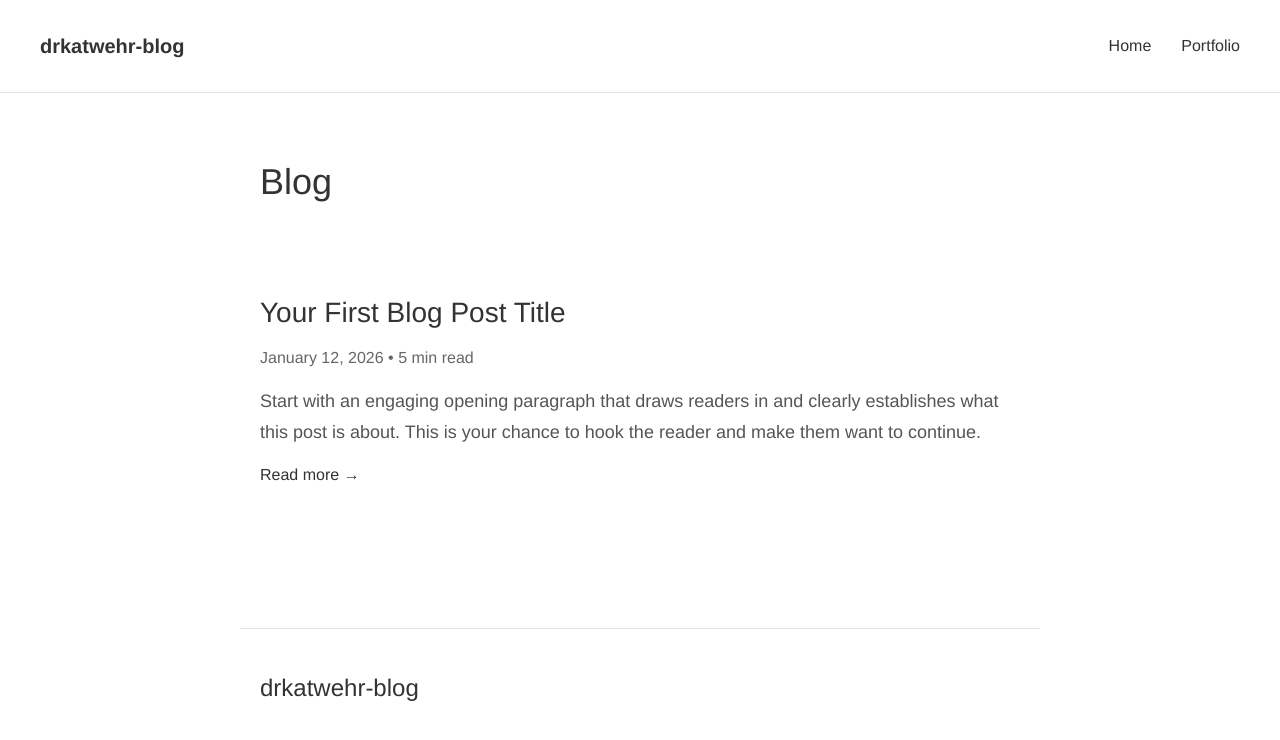
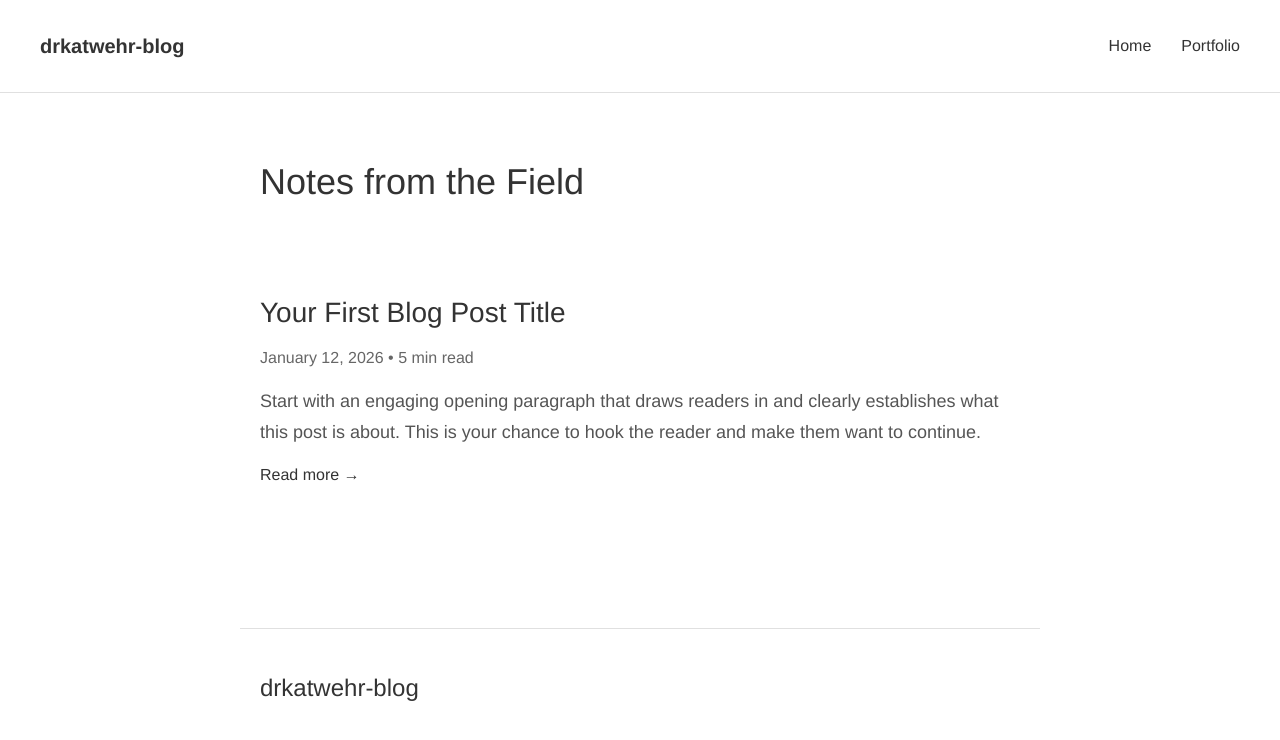
Before and after one commit to kat-wehr/drkatwehr-blog, a Jekyll site: the page built from index.html, in a window 1280 px wide. Shown: the top 740 px of the page. Built offline with Jekyll 4.4.1, drawn with Linux system fonts in a browser that asks for light colours.

Commit message:
Update index.html

```diff
--- a/index.html
+++ b/index.html
@@ -4,7 +4,7 @@ title: Blog
 ---
 
 <div class="page-title">
-    <h1>Blog</h1>
+    <h1>Notes from the Field</h1>
 </div>
 
 <div class="blog-list">
```
